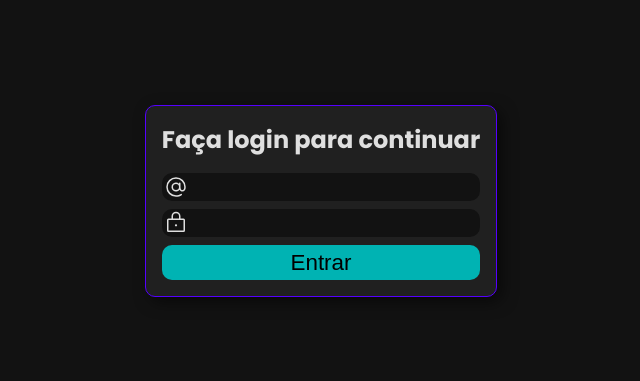
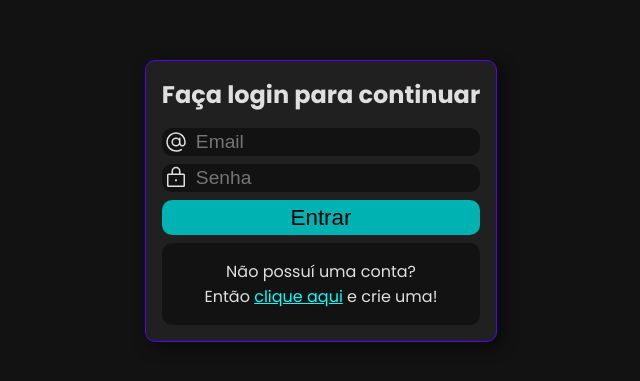
Before and after one commit to ByteBinario/dashboard, a Nuxt app: page /login in a window 1280 px wide. Shown: the part 199-580 px from the top of the page, without its empty margins (319-959 px from the left). Built offline with nearby package versions, Linux system fonts and the light colour scheme; no server answers.

Commit message:
feat: Login page creation

```diff
--- a/pages/login.vue
+++ b/pages/login.vue
@@ -1,5 +1,7 @@
 <script setup lang="ts">
 import { ref } from 'vue'
+
+const supabase = useSupabaseClient()
 
 import Input from '../components/Input.vue'
 import Button from '../components/Button.vue'
@@ -7,18 +9,33 @@ import Button from '../components/Button.vue'
 const email = ref('')
 const password = ref('')
 const loading = ref(false)
+
+async function handleLogin(e) {
+  e.preventDefault()
+
+  try {
+    loading.value = true
+    const { error } = await supabase.auth.signInWithPassword({ email: email.value, password: password.value })
+    if (error) throw error
+  } catch (error) {
+    alert(error.error_description || error.message)
+  } finally {
+    loading.value = false
+  }
+}
 </script>
 
 <template>
   <main>
     <section>
       <h1>Faça login para continuar</h1>
-      <form>
+      <form @submit="handleLogin">
         <Input
           type="email"
           id="email-input"
           icon="ph:at"
           v-model="email"
+          placeholder="Email"
           required
         />
 
@@ -27,17 +44,22 @@ const loading = ref(false)
           id="password-input"
           icon="ph:lock"
           v-model="password"
+          placeholder="Senha"
           required
         />
 
         <Button
           type="submit"
           :loading="loading"
-          @click="loading = !loading"
         >
           Entrar
         </Button>
       </form>
+
+      <article>
+        <p>Não possuí uma conta?</p>
+        <p>Então <NuxtLink to="/register">clique aqui</NuxtLink> e crie uma!</p>
+      </article>
     </section>
   </main>
 </template>
@@ -64,6 +86,19 @@ main {
       gap: 0.5rem;
       margin-top: 1rem;
     }
+
+    article {
+      background-color: $bg-color;
+      margin-top: 0.5rem;
+      padding: 1rem;
+      text-align: center;
+      font-size: 1rem;
+      border-radius: 10px;
+
+      a {
+        color: $c-secondary;
+      }
+    }
   }
 }
 </style>
```
